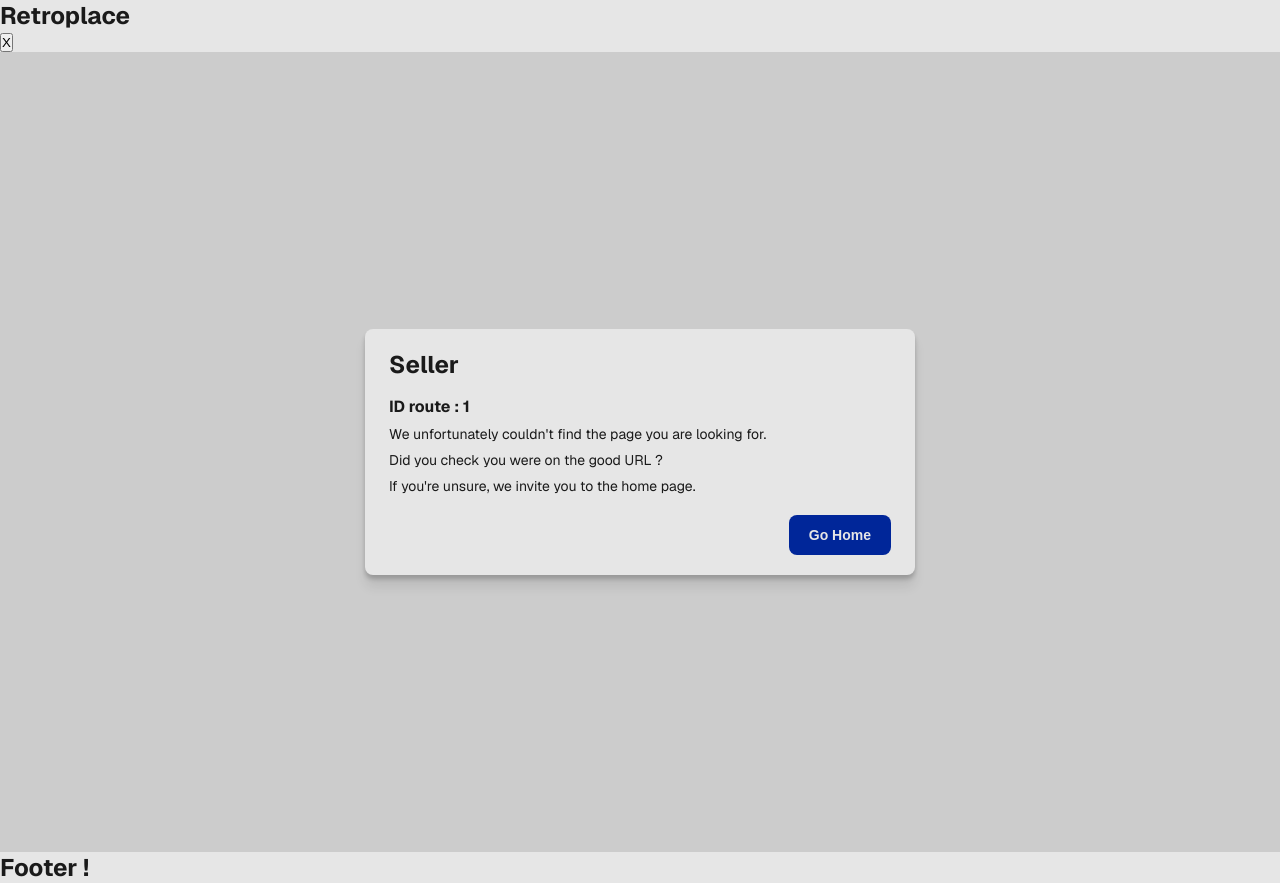
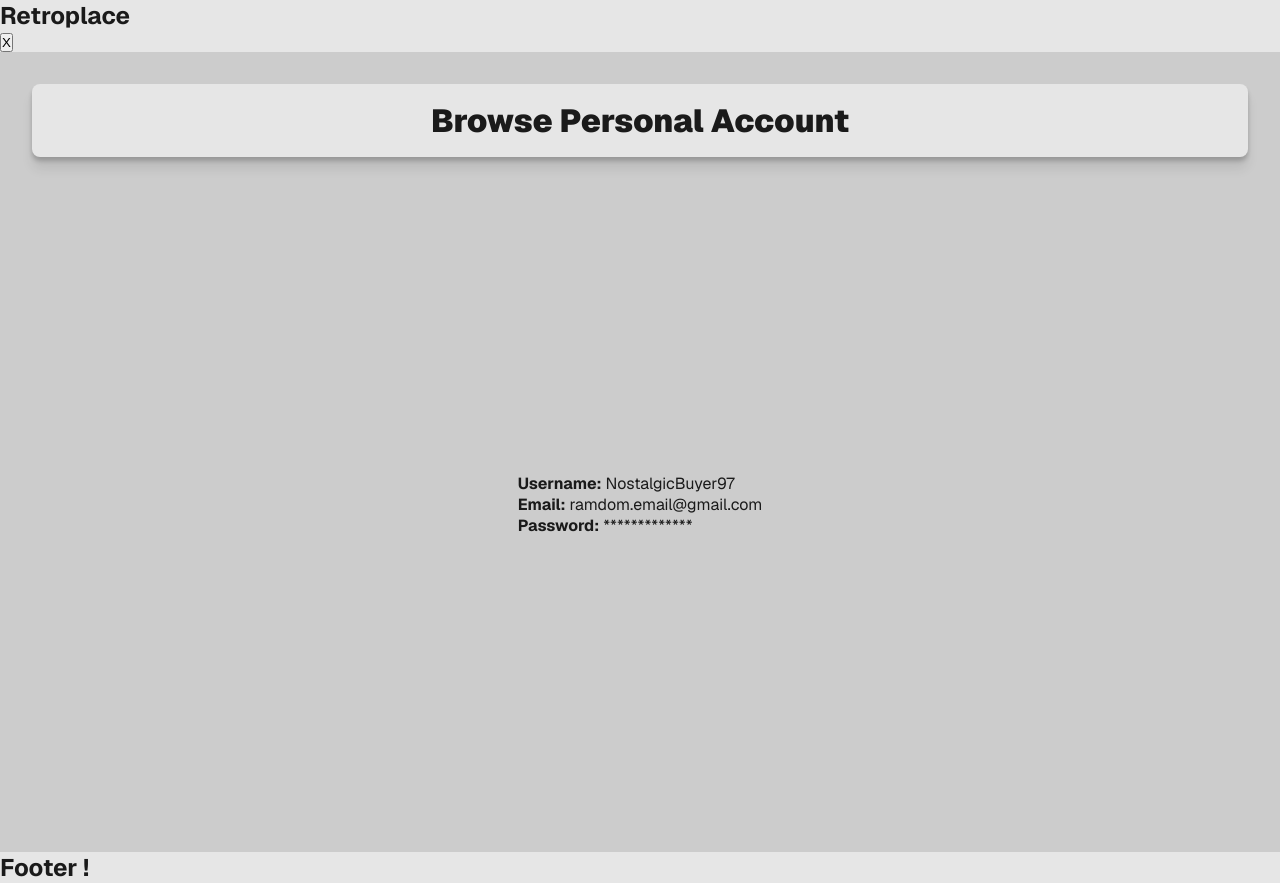
Before and after one commit to nathanEvrardDaCunha/retroplace_frontend, a React (Vite) app: page /account/1 in a window 1280 px wide. Built offline with nearby package versions, Linux system fonts and the light colour scheme.

Commit message:
feat(ui) add and comment every account features based on role

```diff
--- a/src/features/browse-seller-account/BrowseSellerAccount.tsx
+++ b/src/features/browse-seller-account/BrowseSellerAccount.tsx
@@ -8,8 +8,17 @@ import { Button } from '../../components/shared/Button';
 import './browse-seller-account.scss';
 
 // TODO: Add a link that return to the previous page or home page.
+
 // TODO: Create a TSX ErrorMessage component with proper feature to display error ?
 // => Instead of using <Card>, it might be better to create a <Message> component for those cases.
+// => Or either redo the <Card> to be more modular, or, create another type of it specific for this case.
+
+// DESIGN: The admin should not be able to delete neither update is account for security reason.
+// => Only others, higher admins, can do so.
+
+// IDEA: Add a second verification to "delete account" to make sure it's not a missed click.
+
+// IDEA: Add Icon for each category.
 
 export function BrowseSellerAccount() {
     const params = useParams();
@@ -19,25 +28,203 @@ export function BrowseSellerAccount() {
     return (
         <>
             <main className="main-browse-seller">
-                {/* <h1 className="main-browse-seller__title">404 page</h1> */}
+                <h1 className="main-browse-seller__title">Browse Personal Account</h1>
 
                 <section className="main-browse-seller__content">
+                    <p>
+                        <strong>Username:</strong> NostalgicBuyer97
+                    </p>
+                    <p>
+                        <strong>Email:</strong> ramdom.email@gmail.com
+                    </p>
+                    <p>
+                        <strong>Password:</strong> *************
+                    </p>
+
+                    {/* <strong>ID route : {params.id ? params.id : 'undefined'}</strong> */}
+
+                    {/*
+                    // Only for customers (buyer and seller only).
+
                     <Card>
                         <CardSection variant="characteristics">
-                            <CardTitle>Seller </CardTitle>
-                            <strong>ID route : {params.id ? params.id : 'undefined'}</strong>
+                            <CardTitle>Personal Information's</CardTitle>
+
                             <CardItem variant="item">
-                                We unfortunately couldn't find the page you are looking for.
+                                Here reside the process to delete or update your account.
                             </CardItem>
-                            <CardItem variant="item">Did you check you were on the good URL ? </CardItem>
-
-                            <CardItem variant="item">If you're unsure, we invite you to the home page.</CardItem>
                         </CardSection>
-
                         <CardSection variant="buttons">
-                            <Button>Go Home</Button>
+                            <Button>Delete Account</Button>
+                            <Button>Update Account</Button>
                         </CardSection>
                     </Card>
+
+                    <Card>
+                        <CardSection variant="characteristics">
+                            <CardTitle>Identity Certification</CardTitle>
+                            <CardItem variant="item">Here reside the process to verify you're a not a bot.</CardItem>
+                        </CardSection>
+                        <CardSection variant="buttons">
+                            <Button>Certify Account</Button>
+                        </CardSection>
+                    </Card>
+
+                    <Card>
+                        <CardSection variant="characteristics">
+                            <CardTitle>Incident Reports</CardTitle>
+                            <CardItem variant="item">
+                                Here reside all the anonymous report made about your displeasing behavior.
+                            </CardItem>
+                        </CardSection>
+                        <CardSection variant="buttons">
+                            <Button>Browse Report</Button>
+                        </CardSection>
+                    </Card> */}
+
+                    {/*
+                    //Only for the Buyer
+
+                    <Card>
+                        <CardSection variant="characteristics">
+                            <CardTitle>Products Cart</CardTitle>
+                            <CardItem variant="item">
+                                Here reside all the products you've saved to purchase in one go.
+                            </CardItem>
+                        </CardSection>
+                        <CardSection variant="buttons">
+                            <Button>Browse Cart</Button>
+                        </CardSection>
+                    </Card>
+
+                    <Card>
+                        <CardSection variant="characteristics">
+                            <CardTitle>Past Commands</CardTitle>
+                            <CardItem variant="item">
+                                Here reside all the products you've already purchased in the past.
+                            </CardItem>
+                        </CardSection>
+                        <CardSection variant="buttons">
+                            <Button>Browse History</Button>
+                        </CardSection>
+                    </Card> */}
+
+                    {/*
+                    // Only for Seller
+
+                    <Card>
+                        <CardSection variant="characteristics">
+                            <CardTitle>Available Products</CardTitle>
+                            <CardItem variant="item">
+                                Here reside all the products you sell which aren't reserved yet.
+                            </CardItem>
+                        </CardSection>
+                        <CardSection variant="buttons">
+                            <Button>Browse Available</Button>
+                        </CardSection>
+                    </Card>
+
+                    <Card>
+                        <CardSection variant="characteristics">
+                            <CardTitle>Reserved Products</CardTitle>
+                            <CardItem variant="item">
+                                Here reside all the products you sell which are purchased and waiting for transport.
+                            </CardItem>
+                        </CardSection>
+                        <CardSection variant="buttons">
+                            <Button>Browse Reserved</Button>
+                        </CardSection>
+                    </Card>
+
+                    <Card>
+                        <CardSection variant="characteristics">
+                            <CardTitle>Past Commands</CardTitle>
+                            <CardItem variant="item">Here reside all the products you've sold in the past.</CardItem>
+                        </CardSection>
+                        <CardSection variant="buttons">
+                            <Button>Browse History</Button>
+                        </CardSection>
+                    </Card> */}
+
+                    {/* Only the SuperAdmin should be able to modify and delete the admins */}
+                    {/* In "Reputation Review", Add Review for Seller and Buyers about each others */}
+
+                    {/*
+                    //Only for Admins
+
+                    <Card>
+                        <CardSection variant="characteristics">
+                            <CardTitle>Available Products</CardTitle>
+                            <CardItem variant="item">Here reside all the products available on the website.</CardItem>
+                        </CardSection>
+                        <CardSection variant="buttons">
+                            <Button>Browse Available</Button>
+                        </CardSection>
+                    </Card>
+
+                    <Card>
+                        <CardSection variant="characteristics">
+                            <CardTitle>Reserved Products</CardTitle>
+                            <CardItem variant="item">
+                                Here reside all the products currently purchased and waiting for transport.
+                            </CardItem>
+                        </CardSection>
+                        <CardSection variant="buttons">
+                            <Button>Browse Reserved</Button>
+                        </CardSection>
+                    </Card>
+
+                    <Card>
+                        <CardSection variant="characteristics">
+                            <CardTitle>Past Commands</CardTitle>
+                            <CardItem variant="item">
+                                Here reside all the products which've been sold in the past.
+                            </CardItem>
+                        </CardSection>
+                        <CardSection variant="buttons">
+                            <Button>Browse History</Button>
+                        </CardSection>
+                    </Card>
+
+                    <Card>
+                        <CardSection variant="characteristics">
+                            <CardTitle>Users Account</CardTitle>
+                            <CardItem variant="item">Here reside all the users of the website.</CardItem>
+                        </CardSection>
+                        <CardSection variant="buttons">
+                            <Button>Browse Users</Button>
+                        </CardSection>
+                    </Card>
+
+                    <Card>
+                        <CardSection variant="characteristics">
+                            <CardTitle>Reputation Reviews</CardTitle>
+                            <CardItem variant="item">Here reside all the reviews made by users.</CardItem>
+                        </CardSection>
+                        <CardSection variant="buttons">
+                            <Button>Browse Reviews</Button>
+                        </CardSection>
+                    </Card>
+
+                    <Card>
+                        <CardSection variant="characteristics">
+                            <CardTitle>Sanction System</CardTitle>
+                            <CardItem variant="item">Here reside the process of banishment.</CardItem>
+                        </CardSection>
+                        <CardSection variant="buttons">
+                            <Button>Browse Banishments</Button>
+                        </CardSection>
+                    </Card>
+
+                    <Card>
+                        <CardSection variant="characteristics">
+                            <CardTitle>Financial Dashboard</CardTitle>
+                            <CardItem variant="item">Here reside the cashflow of the website.</CardItem>
+                        </CardSection>
+                        <CardSection variant="buttons">
+                            <Button>Browse Cashflow</Button>
+                        </CardSection>
+                    </Card> */}
                 </section>
             </main>
         </>
--- a/src/features/browse-seller-account/browse-seller-account.scss
+++ b/src/features/browse-seller-account/browse-seller-account.scss
@@ -20,13 +20,26 @@
 
 // Title
 .main-browse-seller__title {
-    padding-block-end: variables.$spacing-6;
+    background-color: var(--color-light-neutral-90);
+    border-radius: variables.$spacing-1;
+    border: none;
+    padding: 1rem;
+    box-shadow: 0px 4px 4px hsla(0, 0%, 0%, 0.188), 0px 12px 12px hsla(0, 0%, 0%, 0.082);
+
+    font-size: variables.$font-size-bigger;
+    font-weight: variables.$font-weight-900;
+    color: var(--color-light-neutral-10);
+    margin-block-end: variables.$spacing-6;
+    width: 100%;
+    text-align: center;
 }
 
 // Content
 .main-browse-seller__content {
     margin: auto;
-    min-width: 256px;
-    width: 100%;
-    max-width: 550px;
+    // min-width: 256px;
+    // width: 100%;
+    // max-width: 550px;
+    // display: grid;
+    // grid-template-areas: 'title';
 }
```
